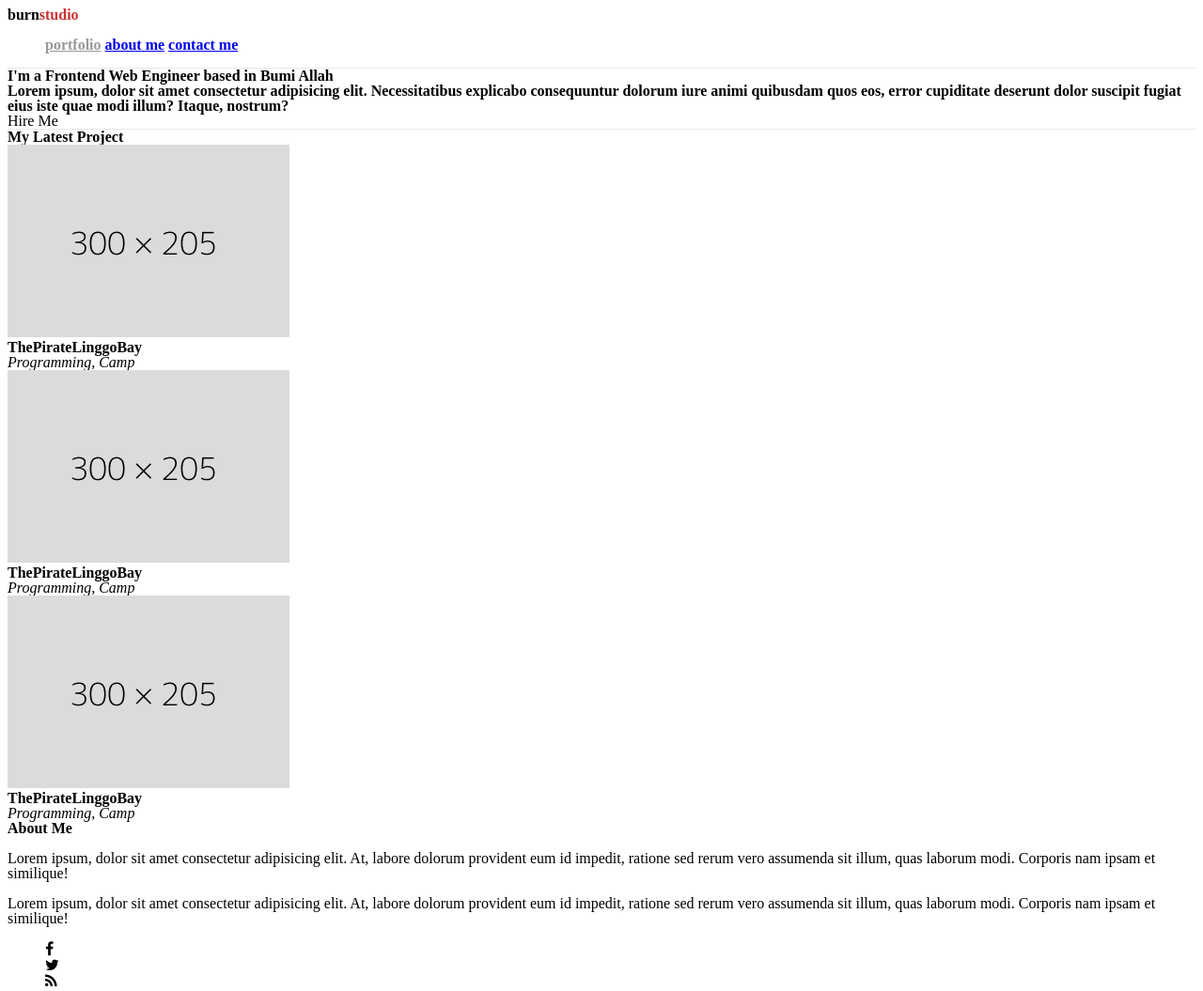
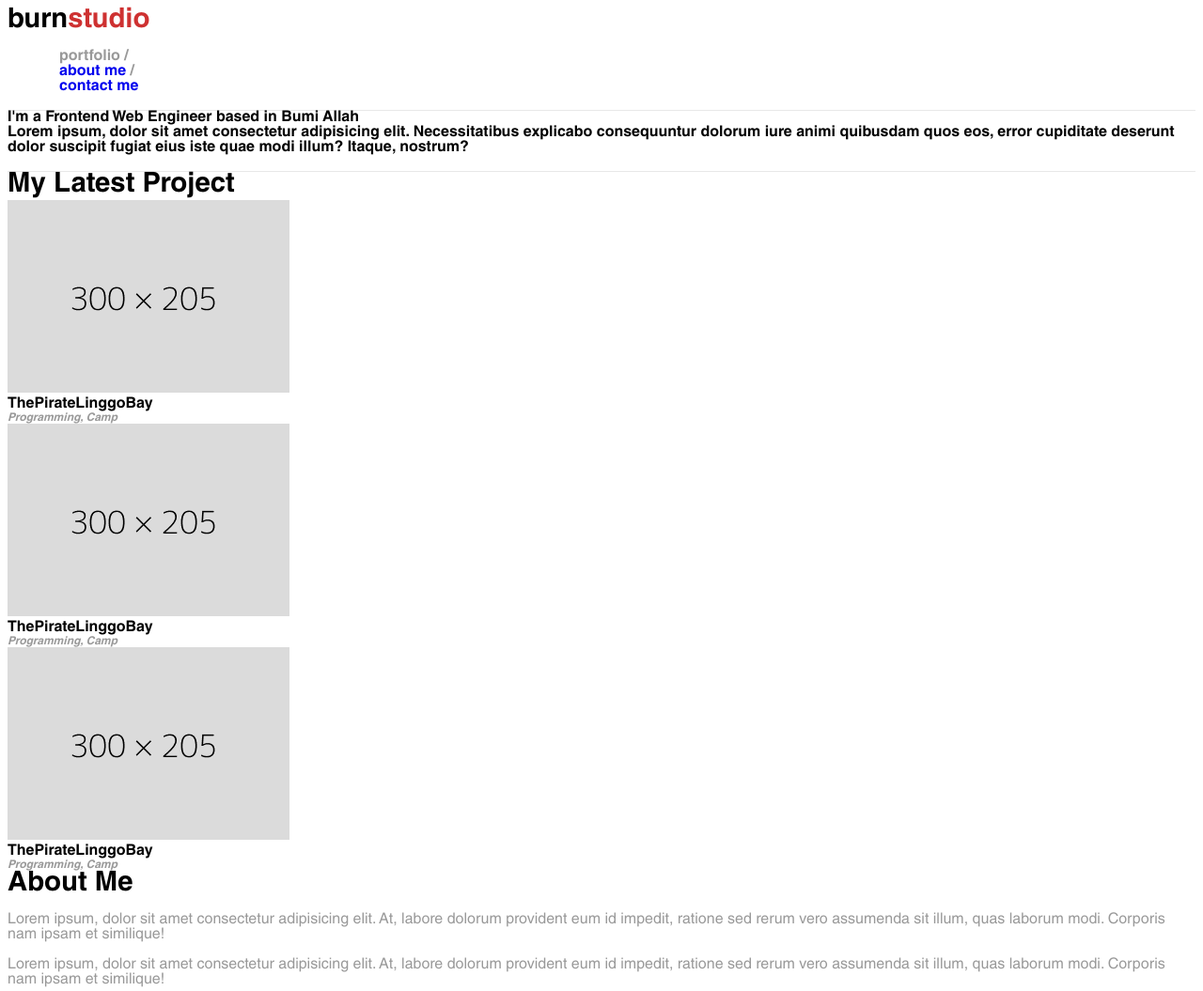
Before and after one commit to consciousnessdev/slicing_recehpurpose, a plain HTML site: page index.html in a window 1280 px wide. Shown: the top 1055 px of the page at 94% size. Drawn offline with Linux system fonts and the light colour scheme.

Commit message:
Text styling, link styling, font family revision, add button modifier

```diff
--- a/index.html
+++ b/index.html
@@ -17,13 +17,17 @@
 <body>
 	<header class="header header--underline">
 		<div class="container header--bold">
-			<div class="header-brand">burn<span class="brand--color">studio</span></div>
+			<div class="header-brand header--resize">burn<span class="brand--color">studio</span></div>
 			<nav class="header-nav" role="navigation">
 				<ul class="nav-list">
-					<li class="nav-list__item">
-						<a href="#" class="nav__link--active">portfolio</a>
-						<a href="#">about me</a>
-						<a href="#">contact me</a>
+					<li class="nav-list__item list--format">
+						<a href="#" class="nav__link--active link--format">portfolio</a>
+					</li>
+					<li class="nav-list__item list--format">
+						<a href="#" class="link--format">about me</a>
+					</li>
+					<li class="nav-list__item list--format">
+						<a href="#" class="link--format">contact me</a>
 					</li>
 				</ul>
 			</nav>
@@ -35,35 +39,35 @@
 				<div class="intro__header intro--bold">I'm a Frontend Web Engineer based in Bumi Allah</div>
 				<div class="intro__paragraph intro--bold">Lorem ipsum, dolor sit amet consectetur adipisicing elit. Necessitatibus explicabo consequuntur dolorum iure animi quibusdam quos eos, error cupiditate deserunt dolor suscipit fugiat eius iste quae modi illum? Itaque, nostrum?</div>
 				<div class="intro__button">
-					<div class="button__top button--flat button--wide">Hire Me</div>
+					<div class="button__top button--flat button--wide button--color">Hire Me</div>
 				</div>
 			</div>
 			<div class="section-project">
-				<div class="project__header project--bold">My Latest Project</div>
+				<div class="project__header header--resize project--bold">My Latest Project</div>
 				<article class="project__card">
 					<div class="card__image"><img src="img/300x205.png" alt=""></div>
 					<div class="card__title card--bold">ThePirateLinggoBay</div>
-					<div class="card__info card--italic">Programming, Camp</div>
+					<div class="card__info card--resize card--italic card--color card--bold">Programming, Camp</div>
 				</article>
 				<article class="project__card">
 					<div class="card__image"><img src="img/300x205.png" alt=""></div>
 					<div class="card__title card--bold">ThePirateLinggoBay</div>
-					<div class="card__info card--italic">Programming, Camp</div>
+					<div class="card__info card--resize card--italic card--color card--bold">Programming, Camp</div>
 				</article>
 				<article class="project__card">
 					<div class="card__image"><img src="img/300x205.png" alt=""></div>
 					<div class="card__title card--bold">ThePirateLinggoBay</div>
-					<div class="card__info card--italic">Programming, Camp</div>
+					<div class="card__info card--resize card--italic card--color card--bold">Programming, Camp</div>
 				</article>
 			</div>
 			<div class="section-about">
 				<article class="about__el">
-					<div class="el__header header--bold">About Me</div>
+					<div class="el__header header--resize header--bold">About Me</div>
 					<div class="el__content">
-						<p class="content__p p--normal">
+						<p class="content__p p--normal p--color">
 							Lorem ipsum, dolor sit amet consectetur adipisicing elit. At, labore dolorum provident eum id impedit, ratione sed rerum vero assumenda sit illum, quas laborum modi. Corporis nam ipsam et similique!
 						</p>
-						<p class="content__p p--normal">
+						<p class="content__p p--normal p--color">
 							Lorem ipsum, dolor sit amet consectetur adipisicing elit. At, labore dolorum provident eum id impedit, ratione sed rerum vero assumenda sit illum, quas laborum modi. Corporis nam ipsam et similique!
 						</p>
 					</div>
@@ -82,7 +86,7 @@
 					</div>
 				</article>
 				<article class="about__el">
-					<div class="el__header header--bold">What's New</div>
+					<div class="el__header header--resize header--bold">What's New</div>
 					<div class="el__content">
 						<div class="el-content__row content--underline">
 							<div class="content-row__image">
@@ -90,7 +94,7 @@
 							</div>
 							<div class="content-row__detail">
 								<div class="row__detail row--bold">This is Gimp's version of Lorem Ipsum</div>
-								<div class="row__specimen row--normal"><span class="brand--color">Web Design</span> - Pebruari 21, 1992 - <span class="brand--color">Admin</span></div>
+								<div class="row__specimen row--bold row--resize row--color"><span class="brand--color">Web Design</span> - Pebruari 21, 1992 - <span class="brand--color">Admin</span></div>
 							</div>
 						</div>
 						<div class="el-content__row content--underline">
@@ -99,7 +103,7 @@
 							</div>
 							<div class="content-row__detail">
 								<div class="row__detail row--bold">This is Gimp's version of Lorem Ipsum</div>
-								<div class="row__specimen row--normal"><span class="brand--color">Web Design</span> - Pebruari 21, 1992 - <span class="brand--color">Admin</span></div>
+								<div class="row__specimen row--bold row--resize row--color"><span class="brand--color">Web Design</span> - Pebruari 21, 1992 - <span class="brand--color">Admin</span></div>
 							</div>
 						</div>
 					</div>
@@ -108,15 +112,15 @@
 		</div>
 	</section>
 	<footer class="footer">
-		<div class="container footer--bold">
+		<div class="container footer--resize footer--bold">
 			<div class="footer__brand">
 				Copyright 2017 <span class="brand--color">Burnstudio</span>
 			</div>
 			<div class="footer__nav">
 				<ul class="footer__list">
-					<li class="footer-nav__item footer__nav--active"><a href="#">portfolio</a></li>
-					<li class="footer-nav__item"><a href="#">about me</a></li>
-					<li class="footer-nav__item"><a href="#">contact me</a></li>
+					<li class="footer-nav__item footer--format"><a href="#" class="footer__nav--active">portfolio</a></li>
+					<li class="footer-nav__item footer--format"><a href="#" class="link--format">about me</a></li>
+					<li class="footer-nav__item footer--format"><a href="#" class="link--format">contact me</a></li>
 				</ul>
 			</div>
 		</div>
--- a/style/style.css
+++ b/style/style.css
@@ -1,29 +1,27 @@
 /* Partial */
 
 /*Font Face*/
-@font-face {
-	font-family: "HelveticaSTD";
-	src:url('../fonts/HelveticaLTStd-Light.otf');
-	src:url('../fonts/HelveticaLTStd-Light.otf') format('opentype');
-}
-
-@font-face {
-	font-family: "HelveticaBOLD";
-	src:url('../fonts/HelveticaLTStd-Blk.otf');
-	src:url('../fonts/HelveticaLTStd-Blk.otf') format('opentype');
-}
-
 @font-face {
 	font-family: "HelveticaRoman";
 	src:url('../fonts/HelveticaLTStd-Roman.otf');
 	src:url('../fonts/HelveticaLTStd-Roman.otf') format('opentype');
 }
 
+@font-face {
+	font-family: "HelveticaBOLD";
+	src:url('../fonts/HelveticaLTStd-Bold.otf');
+	src:url('../fonts/HelveticaLTStd-Bold.otf') format('opentype');
+}
+
+
 /*
 *
 * B L O C K
 *
 */
+body {
+	font-family: HelveticaRoman;
+}
 
 .header {
 
@@ -50,7 +48,7 @@
 */
 
 .header-brand {
-
+		font-size: 14pt;
 	}
 
 	.header-nav {
@@ -190,23 +188,75 @@
 }
 
 /*Typhography*/
+
+.header--resize {
+	font-size: 22pt;
+}
+
+.card--resize, .row--resize, .footer--resize {
+	font-size: 9pt;
+}
+
 .header--bold, .intro--bold, .project--bold, .card--bold, .row--bold, .footer--bold {
-	font-weight: bold;
+	font-family: HelveticaBOLD;
+}
+
+.button--color {
+	color: #FFFFFF;
 }
 
 .card--italic {
 	font-style: italic;
 }
 
-.p--normal, .row--normal {
+.p--normal {
 	font-style: normal;
 }
 
-.nav__link--active {
+.nav__link--active, .p--color, .card--color, .row--color {
+	color: #999999;
+}
+
+
+.list--format {
+	margin: 0 15px;
+}
+
+.list--format:hover {
+	color: #999999;
+}
+
+.footer--format:hover {
+	color: #099999;
+}
+
+.list--format:after, .footer--format:after {
+	content: '/';
+	color: #999999;
+}
+
+.list--format:last-child::after, .footer--format:last-child::after {
+	content: '';
+}
+
+.link--format {
+	text-decoration: none;
+}
+
+.link--format:visited {
+	color: #000000;
+}
+
+.nav__link--active:visited {
 	color: #999999;
 }
 
 .footer__nav--active {
+	color: #099999;
+	text-decoration: none;
+}
+
+.footer__nav--active:visited {
 	color: #099999;
 }
 
```
